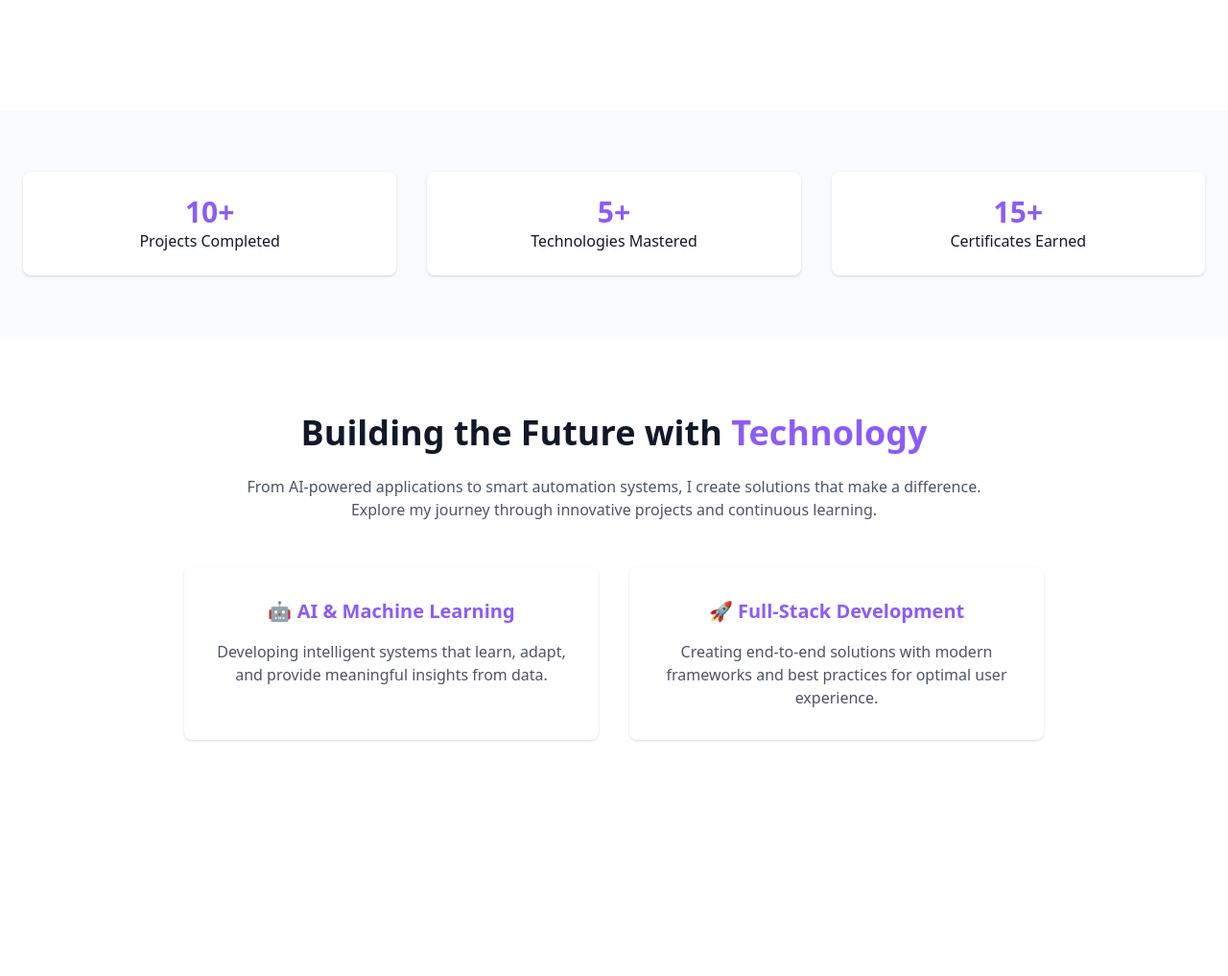
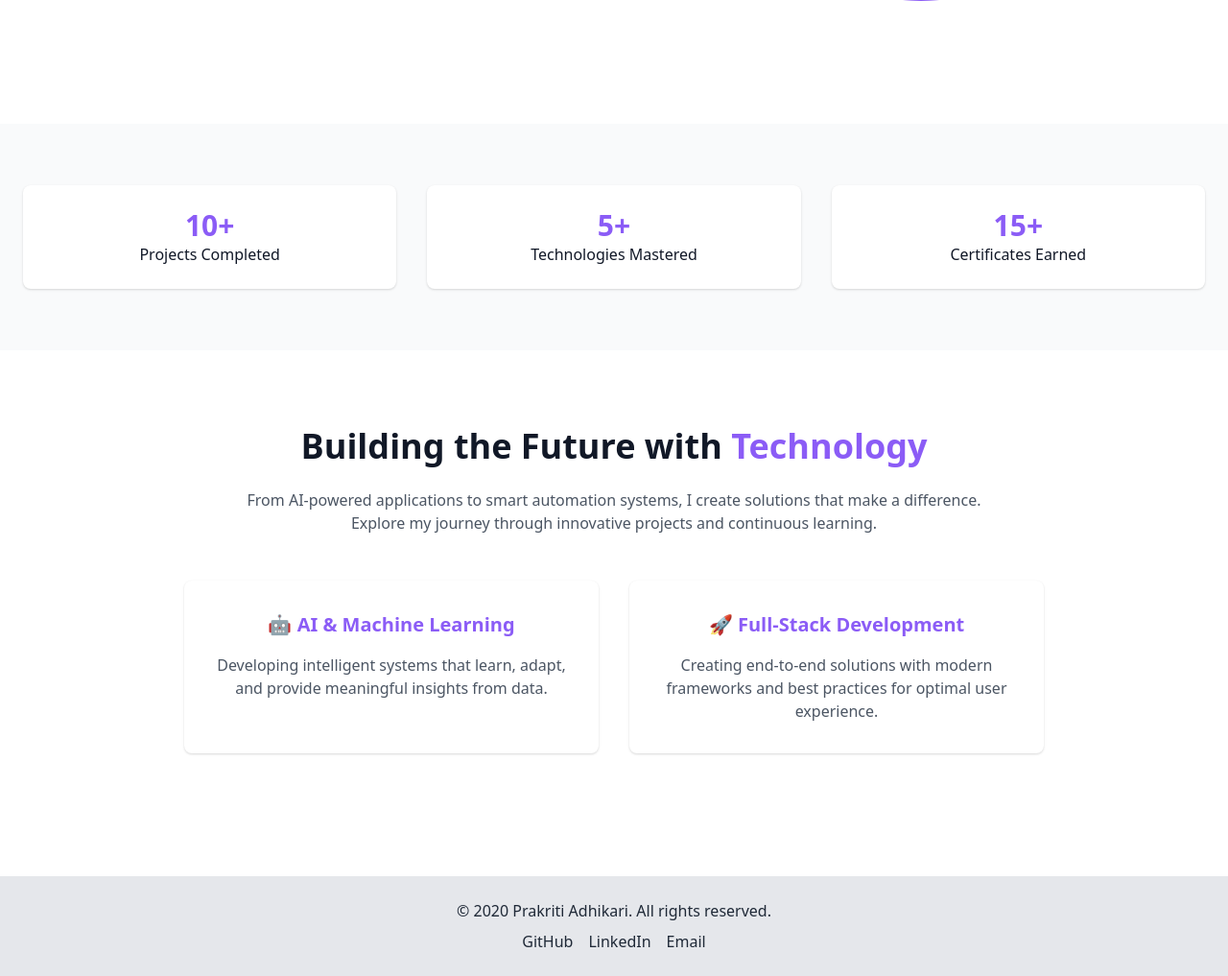
Before and after one commit to prakritiadhikari01/Django_Portfolio, a Django app: template home/templates/home/index.html in a window 1280 px wide. Shown: the part 589-1606 px from the top of the page at 96% size. Before the commit the page ends 1361 px from the top, so only its background shows below. Run offline with Django 5.2, Linux system fonts and the light colour scheme; the template is opened without the code that fills it: most values are stand-ins (such as "Sample title", 1, 10 or a date in 2020).

Commit message:
Base.html

```diff
--- /dev/null
+++ b/home/templates/home/base.html
@@ -0,0 +1,93 @@
+{% load static %}
+<!DOCTYPE html>
+<html lang="en" class="">
+<head>
+    <meta charset="UTF-8">
+    <meta name="viewport" content="width=device-width, initial-scale=1.0">
+    <title>{% block title %}Prakriti Adhikari | Portfolio{% endblock %}</title>
+    <link href="https://cdn.jsdelivr.net/npm/tailwindcss@2.2.19/dist/tailwind.min.css" rel="stylesheet">
+</head>
+<body class="bg-white dark:bg-gray-900 text-gray-900 dark:text-gray-100 flex flex-col min-h-screen">
+
+    <!-- Navbar -->
+    <nav class="flex justify-between items-center py-4 px-8 shadow-sm bg-white dark:bg-gray-900">
+        <h1 class="text-2xl font-bold text-purple-600">Prakriti <span class="text-gray-700 dark:text-gray-300">Adhikari</span></h1>
+        <ul class="flex gap-6 items-center">
+            <li><a href="#home" class="hover:text-purple-500">Home</a></li>
+            <li><a href="#about" class="hover:text-purple-500">About</a></li>
+            <li><a href="#projects" class="hover:text-purple-500">Projects</a></li>
+            <li><a href="#certificates" class="hover:text-purple-500">Certificates</a></li>
+            <li><a href="#contact" class="hover:text-purple-500">Contact</a></li>
+
+            <!-- Theme toggle button -->
+            <li>
+                <button id="theme-btn" class="focus:outline-none w-10 h-10">
+                    <!-- Moon SVG -->
+                    <svg id="moon-icon" xmlns="http://www.w3.org/2000/svg" fill="none" viewBox="0 0 24 24" stroke="currentColor" class="w-6 h-6 text-gray-800 dark:hidden">
+                        <path stroke-linecap="round" stroke-linejoin="round" stroke-width="2"
+                            d="M21 12.79A9 9 0 1111.21 3 7 7 0 0021 12.79z" />
+                    </svg>
+                    <!-- Sun SVG -->
+                    <svg id="sun-icon" xmlns="http://www.w3.org/2000/svg" fill="none" viewBox="0 0 24 24" stroke="currentColor" class="w-6 h-6 text-yellow-400 hidden dark:block">
+                        <path stroke-linecap="round" stroke-linejoin="round" stroke-width="2"
+                            d="M12 3v2m0 14v2m9-9h-2M5 12H3m15.364-6.364l-1.414 1.414M6.05 17.95l-1.414 1.414M18.364 18.364l-1.414-1.414M6.05 6.05L4.636 7.464M12 7a5 5 0 100 10 5 5 0 000-10z" />
+                    </svg>
+                </button>
+            </li>
+        </ul>
+    </nav>
+
+    <!-- Main Content -->
+    <main class="flex-grow">
+        {% block content %}{% endblock %}
+    </main>
+
+    <!-- Footer -->
+    <footer class="bg-gray-200 dark:bg-gray-800 text-gray-800 dark:text-gray-200 py-6 mt-12">
+        <div class="container mx-auto px-6 text-center">
+            <p>&copy; {{ now.year }} Prakriti Adhikari. All rights reserved.</p>
+            <div class="mt-2 flex justify-center gap-4">
+                <a href="https://github.com/yourusername" target="_blank" class="hover:text-purple-500">GitHub</a>
+                <a href="https://linkedin.com/in/yourusername" target="_blank" class="hover:text-purple-500">LinkedIn</a>
+                <a href="mailto:your.email@example.com" class="hover:text-purple-500">Email</a>
+            </div>
+        </div>
+    </footer>
+
+    <!-- Theme toggle JS -->
+    <script>
+        const btn = document.getElementById('theme-btn');
+        const moon = document.getElementById('moon-icon');
+        const sun = document.getElementById('sun-icon');
+
+        function toggleTheme() {
+            document.documentElement.classList.toggle('dark');
+            if(document.documentElement.classList.contains('dark')) {
+                moon.classList.add('hidden');
+                sun.classList.remove('hidden');
+                localStorage.setItem('theme', 'dark');
+            } else {
+                sun.classList.add('hidden');
+                moon.classList.remove('hidden');
+                localStorage.setItem('theme', 'light');
+            }
+        }
+
+        // Load saved theme
+        document.addEventListener('DOMContentLoaded', () => {
+            const savedTheme = localStorage.getItem('theme');
+            if(savedTheme === 'dark') document.documentElement.classList.add('dark');
+
+            if(document.documentElement.classList.contains('dark')) {
+                moon.classList.add('hidden');
+                sun.classList.remove('hidden');
+            } else {
+                sun.classList.add('hidden');
+                moon.classList.remove('hidden');
+            }
+        });
+
+        btn.addEventListener('click', toggleTheme);
+    </script>
+</body>
+</html>
--- a/home/templates/home/index.html
+++ b/home/templates/home/index.html
@@ -1,26 +1,8 @@
+{% extends "home/base.html" %}
 {% load static %}
+{% block title %}Prakriti Adhikari | Portfolio{% endblock %}
 
-<!DOCTYPE html>
-<html lang="en">
-<head>
-    <meta charset="UTF-8">
-    <meta name="viewport" content="width=device-width, initial-scale=1.0">
-    <title>Prakriti Adhikari | Portfolio</title>
-    <link href="https://cdn.jsdelivr.net/npm/tailwindcss@2.2.19/dist/tailwind.min.css" rel="stylesheet">
-</head>
-<body class="bg-white dark:bg-gray-900 text-gray-900 dark:text-gray-100">
-
-    <!-- Navbar -->
-    <nav class="flex justify-between items-center py-4 px-8 shadow-sm bg-white dark:bg-gray-900">
-        <h1 class="text-2xl font-bold text-purple-600">Prakriti <span class="text-gray-700 dark:text-gray-300">Adhikari</span></h1>
-        <ul class="flex gap-6">
-            <li><a href="#home" class="hover:text-purple-500">Home</a></li>
-            <li><a href="#about" class="hover:text-purple-500">About</a></li>
-            <li><a href="#projects" class="hover:text-purple-500">Projects</a></li>
-            <li><a href="#certificates" class="hover:text-purple-500">Certificates</a></li>
-            <li><a href="#contact" class="hover:text-purple-500">Contact</a></li>
-        </ul>
-    </nav>
+{% block content %}
 
 <!-- Hero Section -->
 <section id="home" class="relative py-20 lg:py-32">
@@ -99,5 +81,4 @@
     </div>
 </section>
 
-</body>
-</html>
+{% endblock %}
--- a/home/views.py
+++ b/home/views.py
@@ -1,4 +1,6 @@
+import datetime
 from django.shortcuts import render
 
 def home(request):
-    return render(request, "home/index.html")
+    context = {"year": datetime.datetime.now().year}
+    return render(request, "home/index.html", context)
--- a/portfolio/settings.py
+++ b/portfolio/settings.py
@@ -55,7 +55,7 @@ ROOT_URLCONF = 'portfolio.urls'
 TEMPLATES = [
     {
         'BACKEND': 'django.template.backends.django.DjangoTemplates',
-        'DIRS': [],
+        'DIRS': [BASE_DIR / "templates"],
         'APP_DIRS': True,
         'OPTIONS': {
             'context_processors': [
```
Also changed, not shown: home/static/images/profile-photo.jpg (added), home/static/images/profile_picture.jpg (added), 1 other file. Lines whose indentation alone changed are shown as unchanged.
